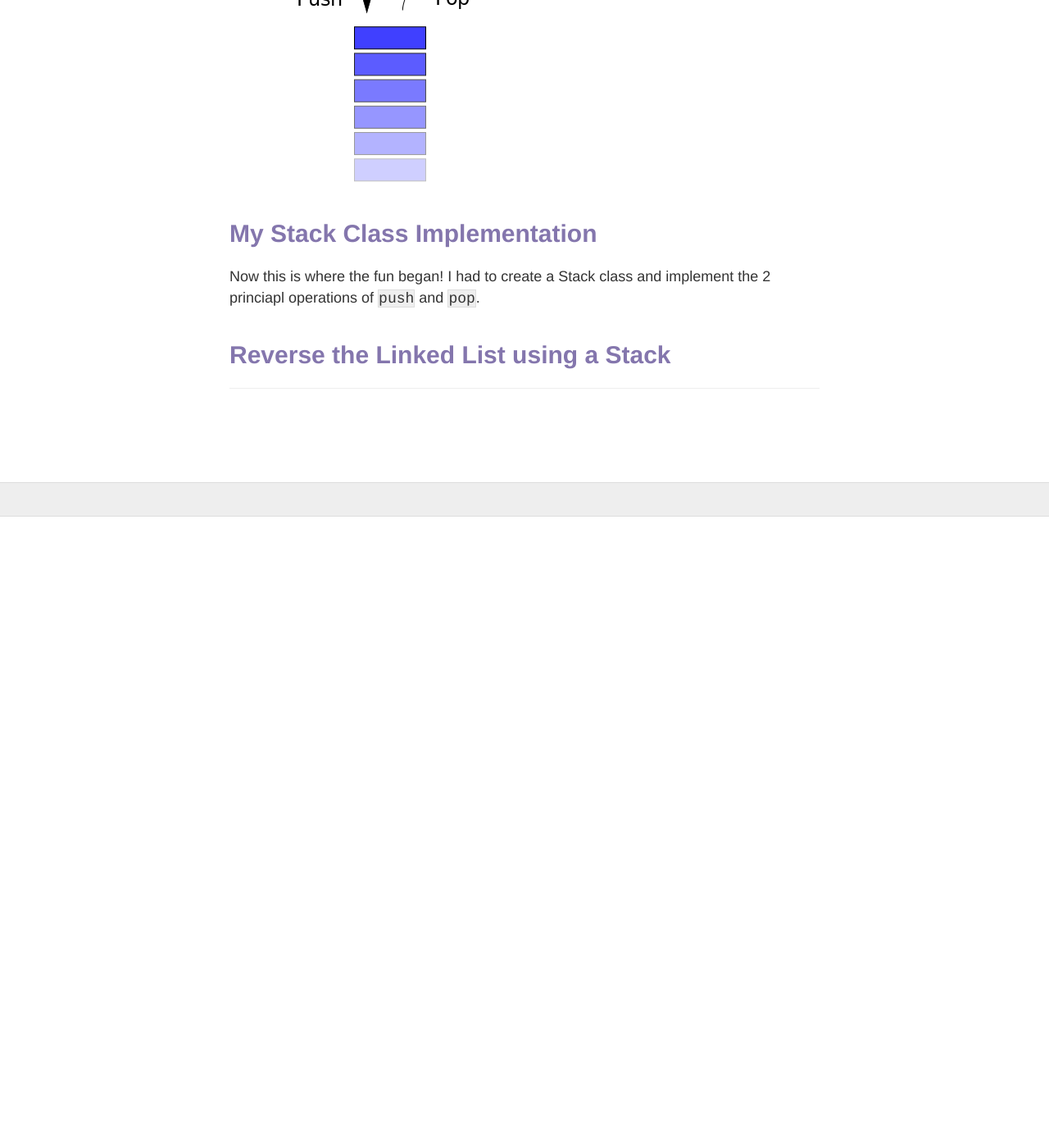
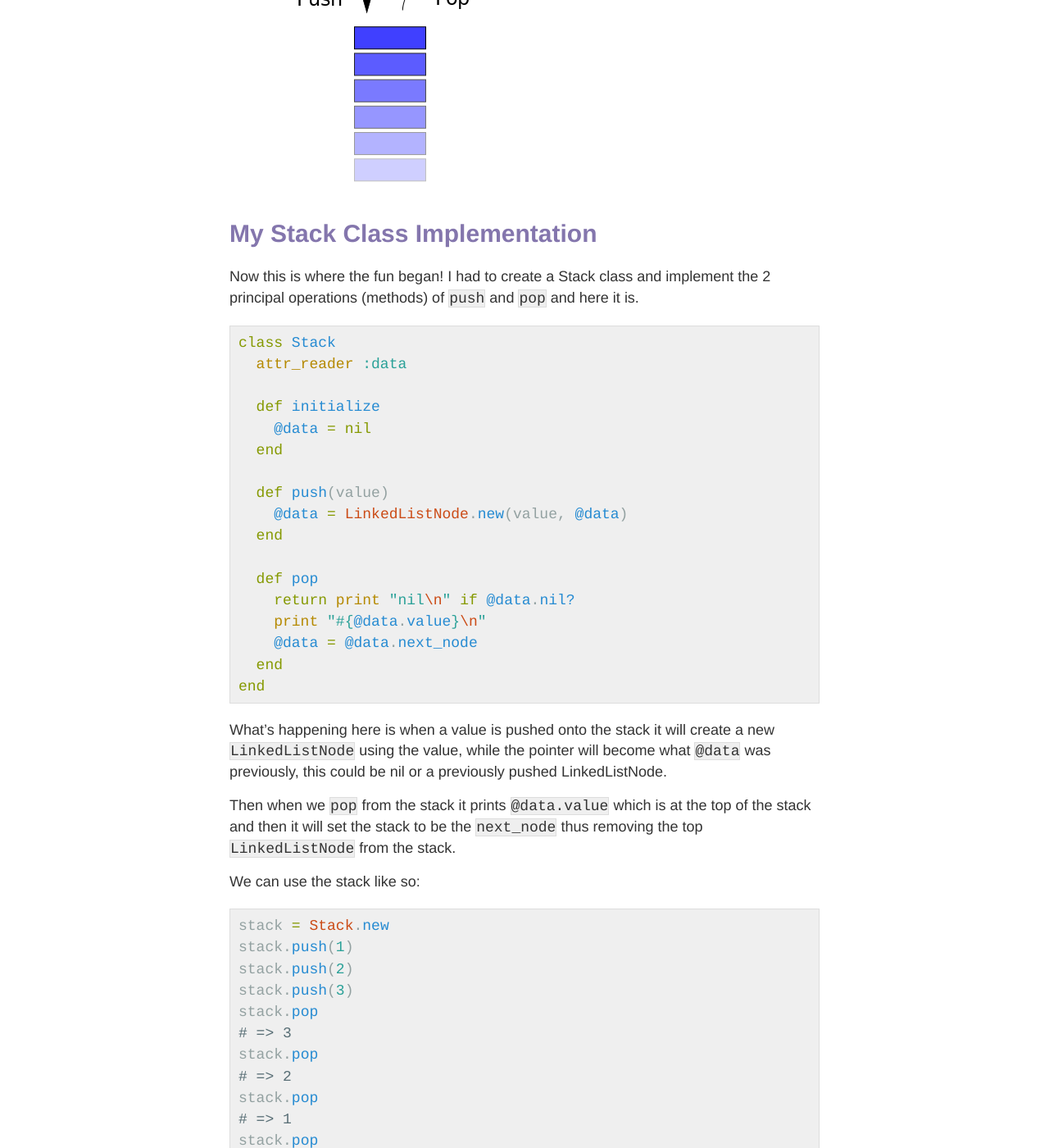
Before and after one commit to addstar34/addstar34.github.io, a Jekyll site: the page built from _posts/2016-10-10-ruby-linked-list-reverse-using-a-stack.md, in a window 1280 px wide and 1400 px high, scrolled down 2455 px. Shown: the whole window at 82% size. Built offline with Jekyll 4.4.1, drawn with Linux system fonts in a browser that asks for light colours; nearby versions of some CDN libraries; comment, search, counter and statistics services are not loaded; before the commit the page ends 3085 px from its top, so only the background shows below that; some of the changed text lies outside the part shown.

Commit message:
finished writing new blog post

```diff
--- a/_posts/2016-10-07-ruby-linked-list-reverse-using-a-stack.md
+++ b/_posts/2016-10-10-ruby-linked-list-reverse-using-a-stack.md
@@ -73,8 +73,83 @@
 
 # My Stack Class Implementation
 
-Now this is where the fun began! I had to create a Stack class and implement the 2 princiapl operations of `push` and `pop`.
+Now this is where the fun began! I had to create a Stack class and implement the 2 principal operations (methods) of `push` and `pop` and here it is.
 
+{% highlight ruby %}
+class Stack
+  attr_reader :data
+
+  def initialize
+    @data = nil
+  end
+
+  def push(value)
+    @data = LinkedListNode.new(value, @data)
+  end
+
+  def pop
+    return print "nil\n" if @data.nil?
+    print "#{@data.value}\n"
+    @data = @data.next_node
+  end
+end
+{% endhighlight %}
+
+What's happening here is when a value is pushed onto the stack it will create a new `LinkedListNode` using the value, while the pointer will become what `@data` was previously, this could be nil or a previously pushed LinkedListNode.
+
+Then when we `pop` from the stack it prints `@data.value` which is at the top of the stack and then it will set the stack to be the `next_node` thus removing the top `LinkedListNode` from the stack.
+
+We can use the stack like so:
+
+{% highlight ruby %}
+stack = Stack.new
+stack.push(1)
+stack.push(2)
+stack.push(3)
+stack.pop
+# => 3
+stack.pop
+# => 2
+stack.pop
+# => 1
+stack.pop
+# => nil
+{% endhighlight %}
 
 
 # Reverse the Linked List using a Stack
+
+Reversing the linked list after creating the stack was easy as I knew all I need to do was to traverse the linked list `push`ing each value onto the stack until the end of the linked list.
+
+{% highlight ruby %}
+def reverse_list(list)
+  stack = Stack.new
+  while list
+    stack.push(list.value)
+    list = list.next_node
+  end
+
+  return stack.data
+end
+{% endhighlight %}
+
+To put it all together and to complete the challenge of reversing the linked list do the following:
+
+{% highlight ruby %}
+node1 = LinkedListNode.new(9)
+node2 = LinkedListNode.new(62, node1)
+node3 = LinkedListNode.new(34, node2)
+
+print_values(node3)
+puts "---------"
+revlist = reverse_list(node3)
+print_values(revlist)
+{% endhighlight %}
+
+The output will look like so:
+
+{% highlight text %}
+34 --> 62 --> 9 --> nil
+---------
+9 --> 62 --> 34 --> nil
+{% endhighlight %}
```
